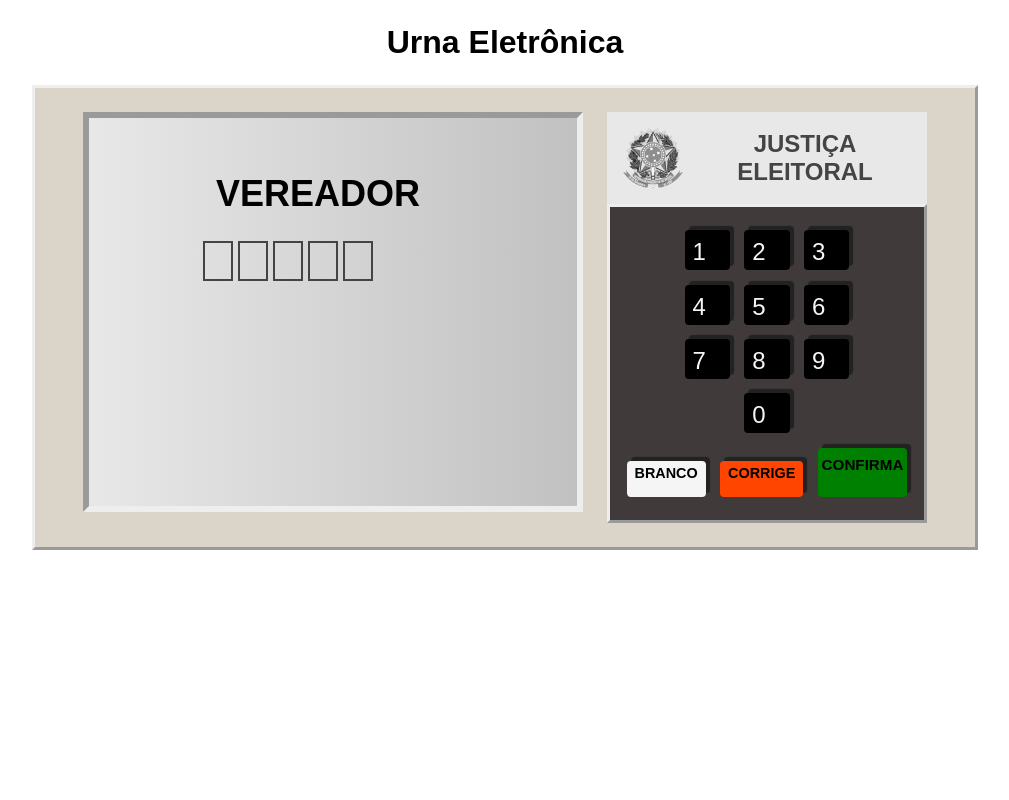
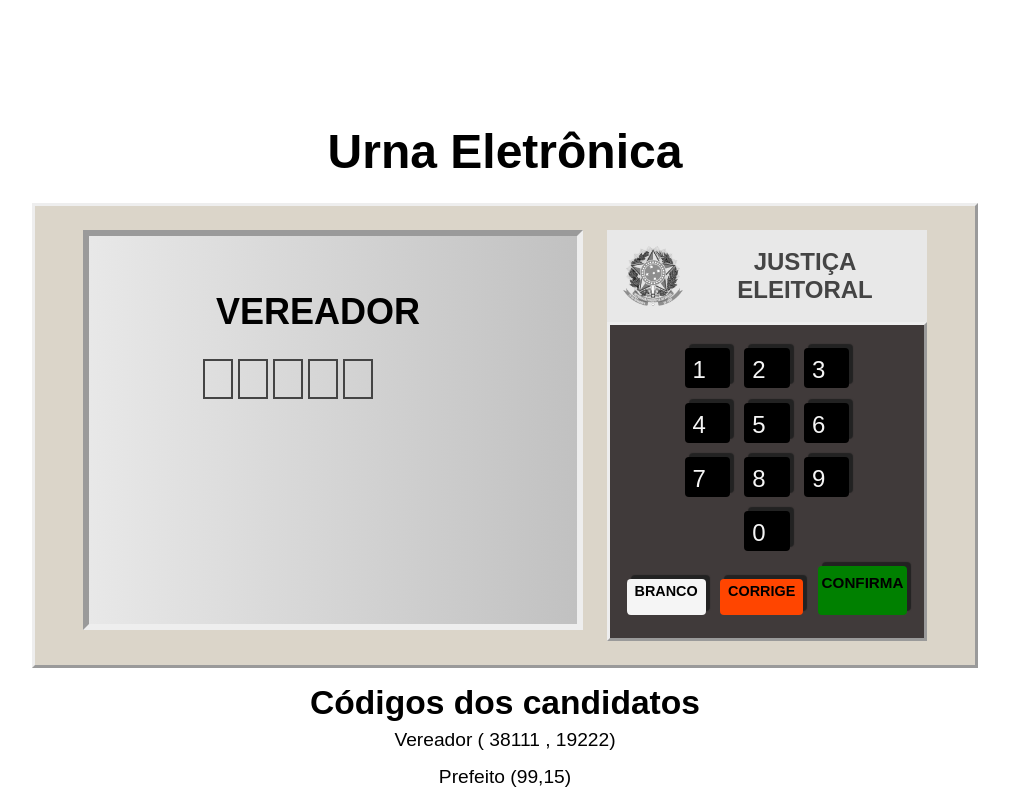
Before and after one commit to Gabriel-Marinho-CA/Urna-Eletronica, a plain HTML site: page index.html in a window 1280 px wide. Shown: the whole page, without its empty margins (135-1144 px from the left). Drawn offline with Linux system fonts and the light colour scheme.

Commit message:
adicionando codigo dos candidatos

```diff
--- a/css/style.css
+++ b/css/style.css
@@ -6,16 +6,21 @@
   body {
     margin: 0;
     font-family: Arial, Helvetica, sans-serif;
+    padding-top: 100px;
+
   }
 
   h1 {
     margin: 1.5rem 0;
     text-align: center;
+    font-size: 3rem;
   }
 
   .urna-area {
     display: flex;
     justify-content: center;
+    width:100vw;
+
   }
 
   .urna {
@@ -23,6 +28,7 @@
     padding: 1.5rem 3rem;
     border-style: outset;
     background-color: #dbd5c9;
+
   }
 
   .tela {
@@ -105,3 +111,20 @@
     font-size: 0.95em;
     background-color: green;
   }
+
+
+.codigoCandidatos{
+  margin-top:16px;
+}
+.codigoCandidatos > h3{
+  display:flex;
+  justify-content: center;
+  font-size:2.1rem;
+}
+
+.codigoCandidatos> p{
+  display:flex;
+  justify-content: center;
+  font-size: 1.2rem;
+  line-height: 2.3rem;
+}
--- a/index.html
+++ b/index.html
@@ -3,7 +3,7 @@
 <head>
   <meta charset="UTF-8">
   <meta name="viewport" content="width=device-width, initial-scale=1.0">
-  <title>Document</title>
+  <title>Urna Eletrônica</title>
   <link rel="stylesheet" href="css/style.css">
   <link rel="stylesheet" href="css/tela.css">
 </head>
@@ -96,6 +96,11 @@
       </div>
     </div>
   </div>
+  <div class="codigoCandidatos">
+    <h3> Códigos dos candidatos </h3>
+    <p> Vereador ( 38111 , 19222) </p>
+    <p>Prefeito (99,15)</p>
+  </div>
 
   <script src="js/etapas.js"></script>
   <script src="js/script.js"></script>
```
